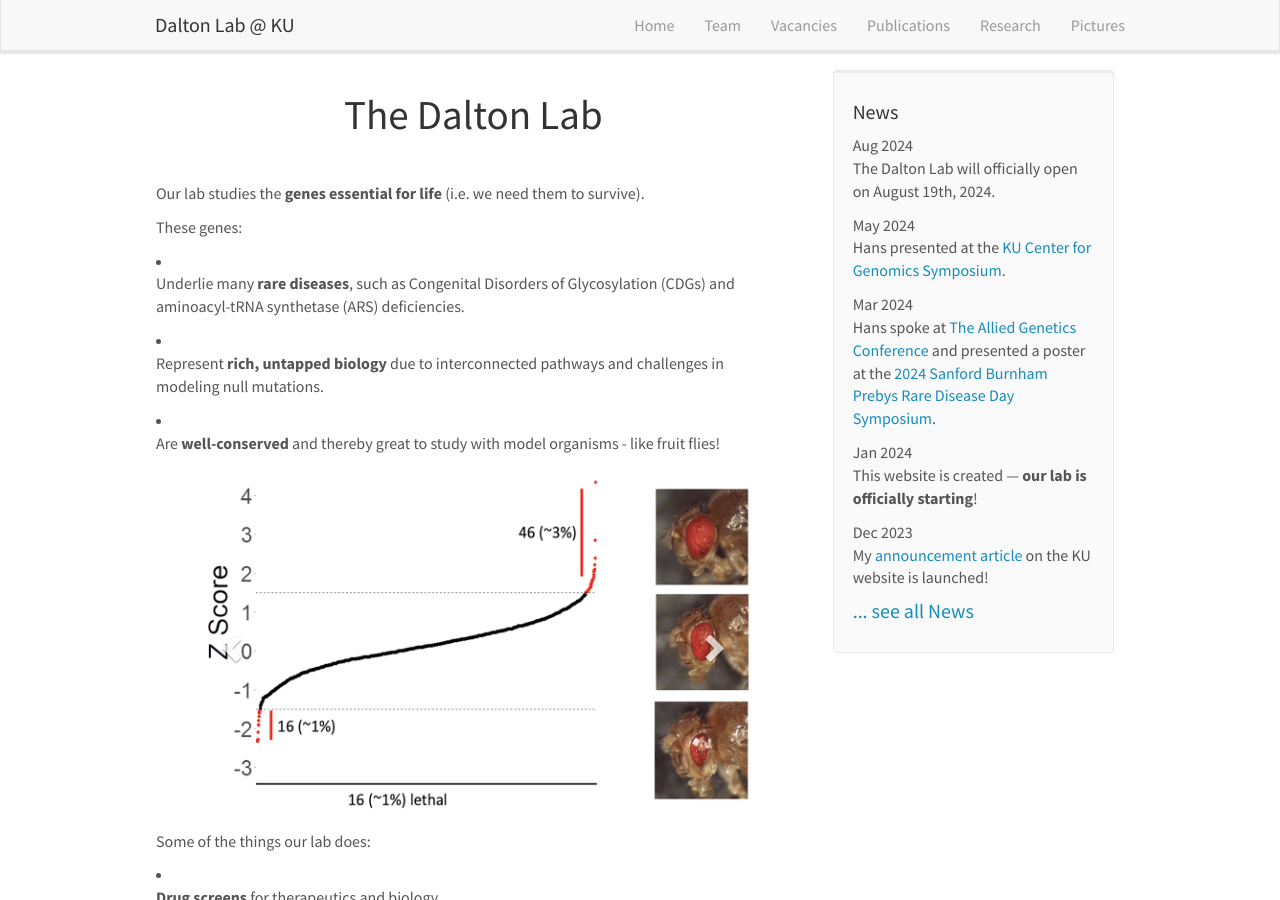
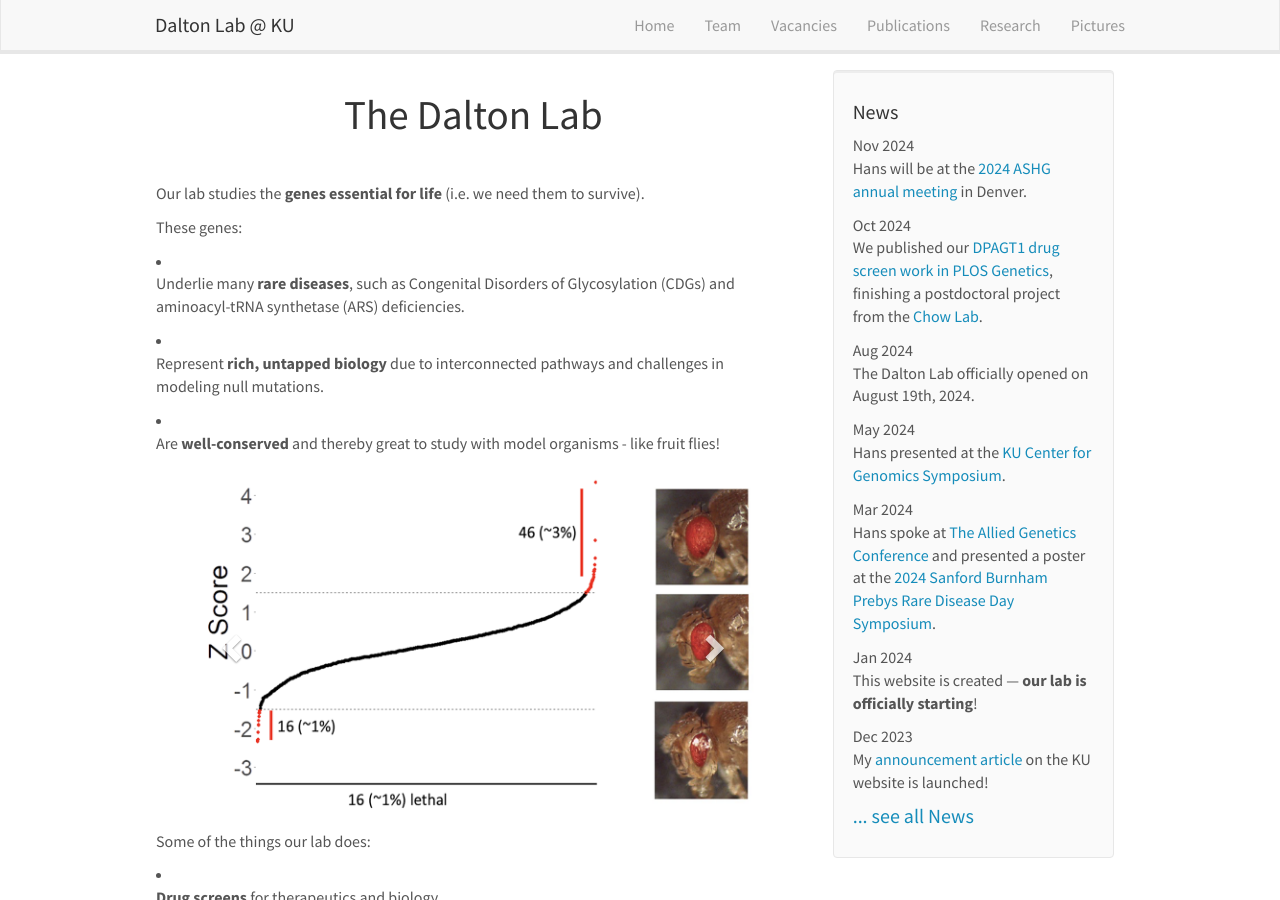
Before and after one commit to hansmdalton/hansmdalton.github.io, a Jekyll site: the page built from _pages/home.md, in a window 1280 px wide and 900 px high. Built offline with Jekyll 4.4.1, drawn with Linux system fonts in a browser that asks for light colours; nearby versions of some CDN libraries.

Commit message:
Update news.yml

```diff
--- a/_data/news.yml
+++ b/_data/news.yml
@@ -1,5 +1,11 @@
+- date: Nov 2024
+  headline: Hans will be at the <a href="https://www.ashg.org/meetings/2024meeting/">2024 ASHG annual meeting</a> in Denver.
+
+- date: Oct 2024
+  headline: We published our <a href="https://journals.plos.org/plosgenetics/article?id=10.1371/journal.pgen.1011458">DPAGT1 drug screen work in PLOS Genetics</a>, finishing a postdoctoral project from the <a href="https://www.chowlab.org/">Chow Lab</a>.
+
 - date: Aug 2024
-  headline: The Dalton Lab will officially open on August 19th, 2024.
+  headline: The Dalton Lab officially opened on August 19th, 2024.
 
 - date: May 2024
   headline: Hans presented at the <a href="https://genomics.ku.edu/ku-center-genomics-symposium-2024">KU Center for Genomics Symposium</a>.
```
